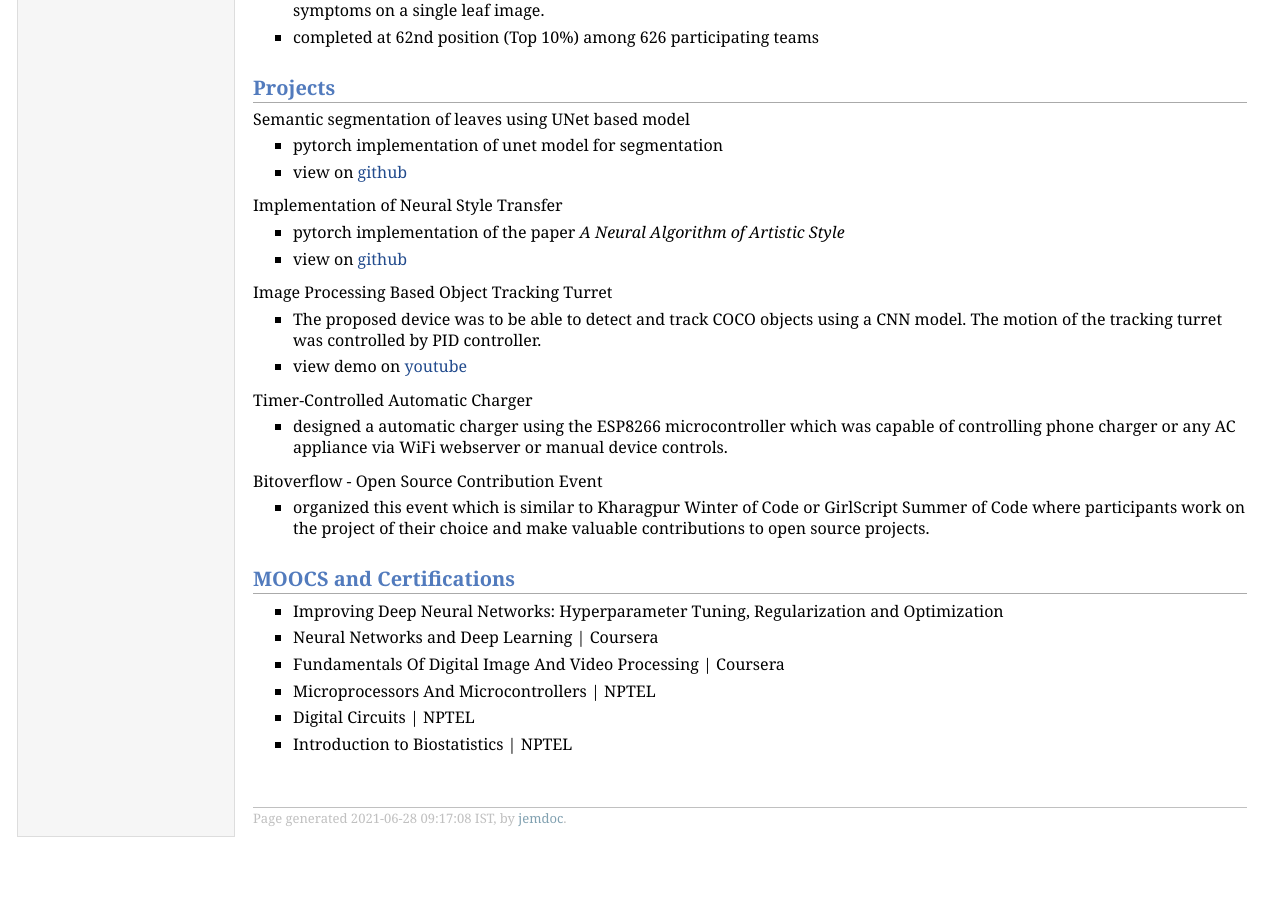
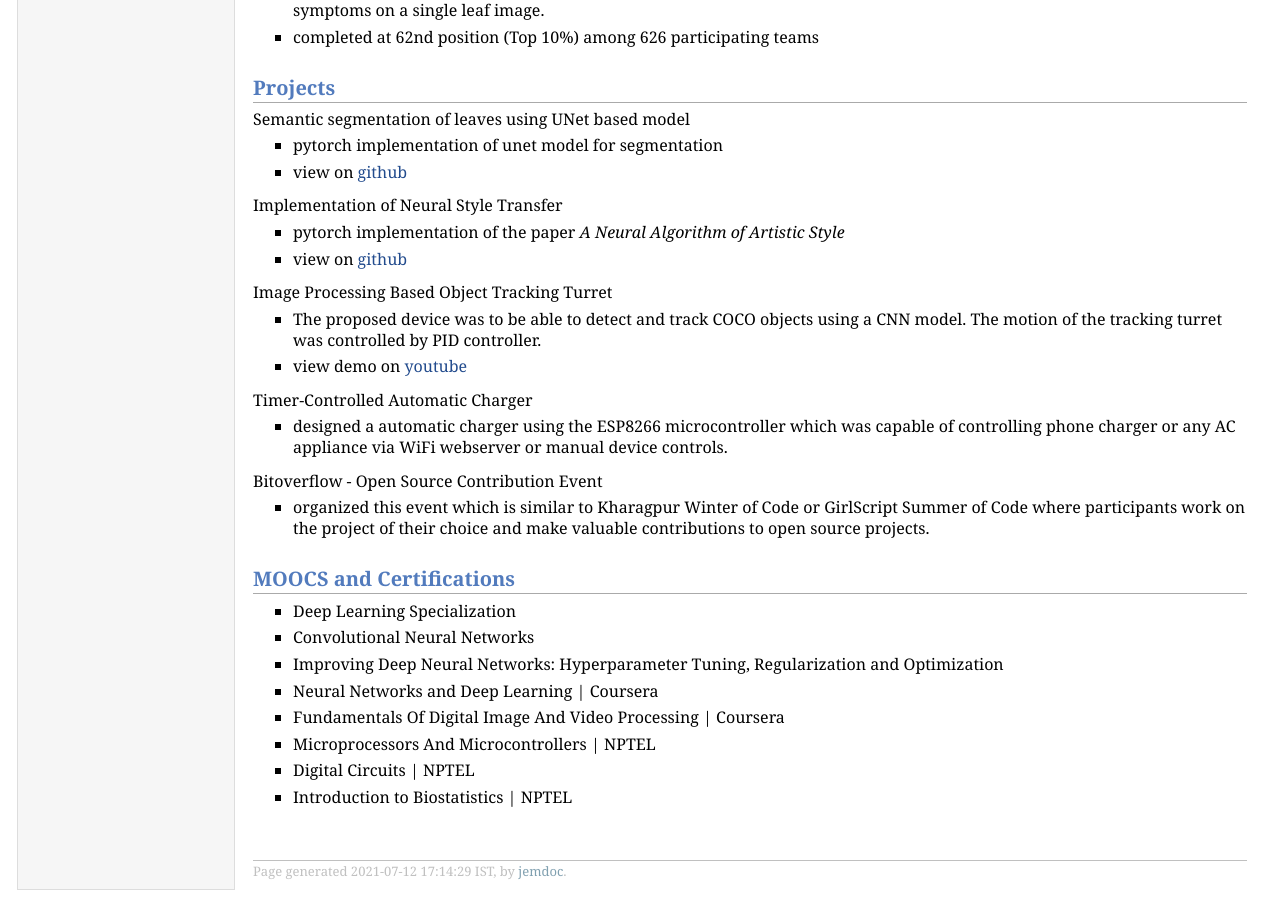
Before and after one commit to rusty-electron/rusty-electron.github.io, a Jekyll site: the page resume/index.html, which Jekyll copies as it is, in a window 1280 px wide and 900 px high, scrolled down 1465 px. Built offline with Jekyll 4.4.1, drawn with Linux system fonts in a browser that asks for light colours; before the commit the page ends 2312 px from its top, so only the background shows below that.

Commit message:
update resume

```diff
--- a/resume/index.html
+++ b/resume/index.html
@@ -114,6 +114,10 @@ their choice and make valuable contributions to open source projects.</p>
 </ul>
 <h2>MOOCS and Certifications</h2>
 <ul>
+<li><p>Deep Learning Specialization</p>
+</li>
+<li><p>Convolutional Neural Networks</p>
+</li>
 <li><p>Improving Deep Neural Networks: Hyperparameter Tuning, Regularization and Optimization</p>
 </li>
 <li><p>Neural Networks and Deep Learning | Coursera</p>
@@ -129,7 +133,7 @@ their choice and make valuable contributions to open source projects.</p>
 </ul>
 <div id="footer">
 <div id="footer-text">
-Page generated 2021-06-28 09:17:08 IST, by <a href="http://jemdoc.jaboc.net/">jemdoc</a>.
+Page generated 2021-07-12 17:14:29 IST, by <a href="http://jemdoc.jaboc.net/">jemdoc</a>.
 </div>
 </div>
 </td>
```
Also changed, not shown: 1 other file.
